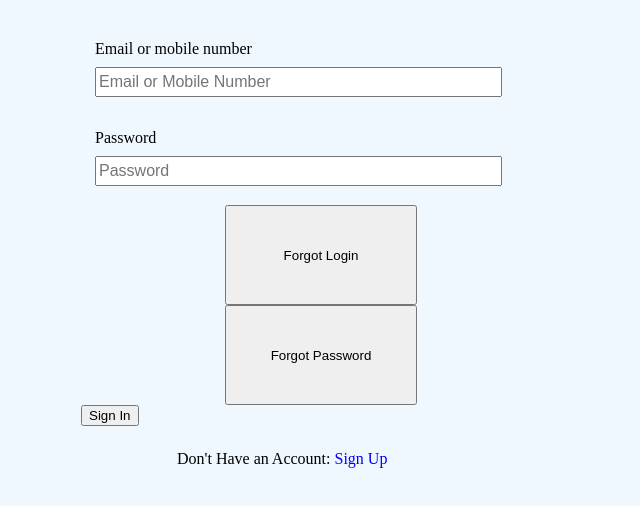
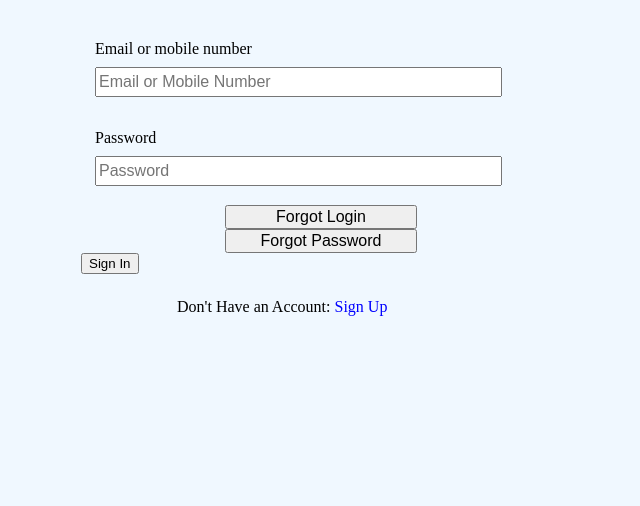
Before and after one commit to malcolm5858/CS-487-Project, a plain HTML site: page signin.html in a window 1280 px wide. Shown: the part 204-710 px from the top of the page, without its empty margins (319-959 px from the left). Drawn offline with Linux system fonts and the light colour scheme.

Commit message:
Update signin.css

```diff
--- a/signin.css
+++ b/signin.css
@@ -43,7 +43,7 @@ fieldset input:hover{
 }
 .forgot input{
 	width: 40%;
-	height: 100px;
+	font-size:1em;
 	margin: 0% 30% 0% 30%;
 
 
```
